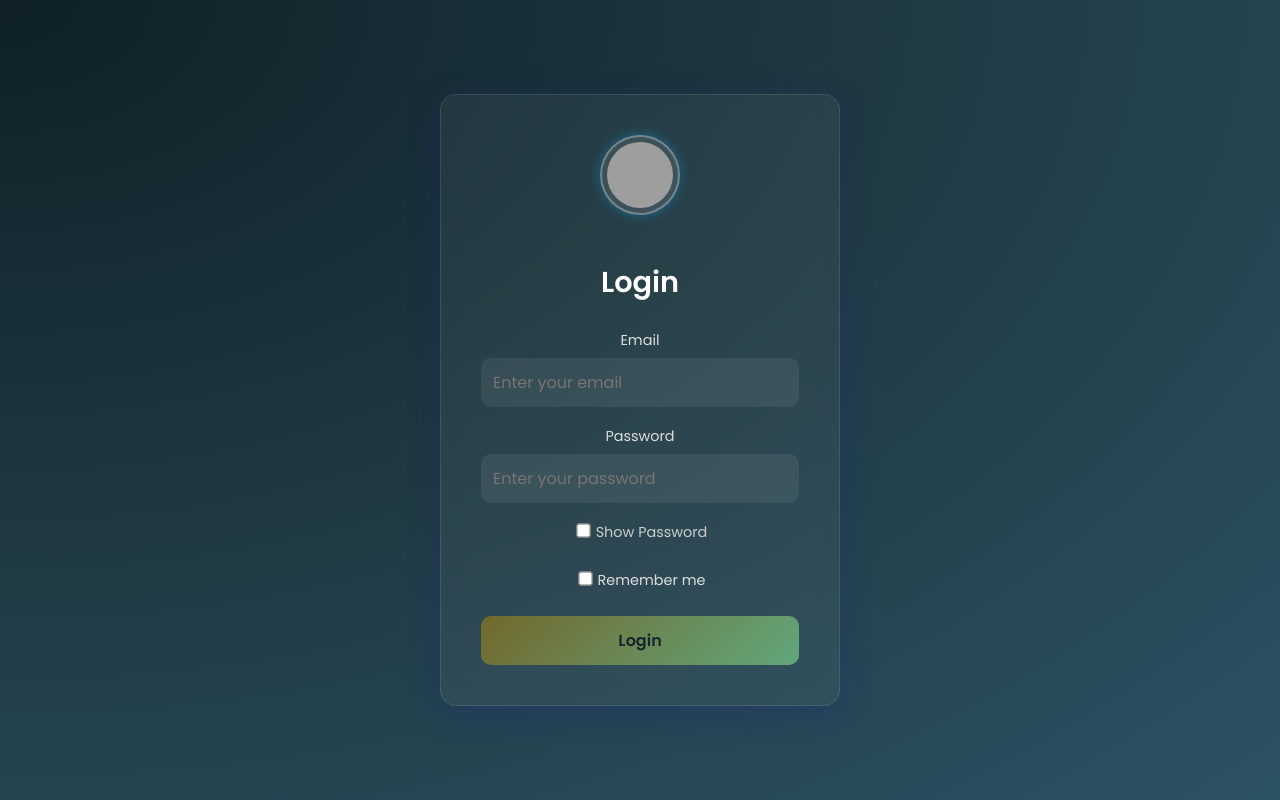
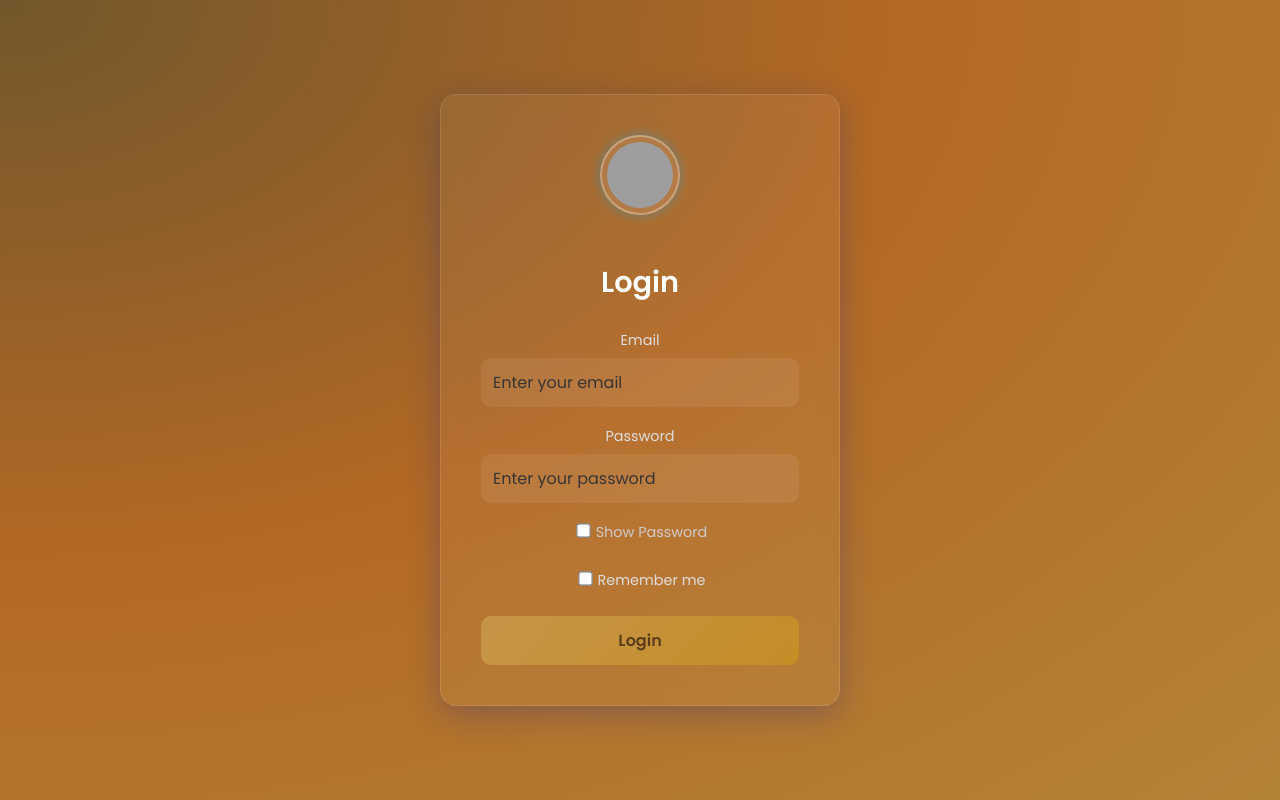
Before and after one commit to MackOfalda125/skill-based-badge-exam, a React (Create React App) app: page / in a window 1280 px wide. Built offline with nearby package versions, Linux system fonts and the light colour scheme; grey boxes are pictures that could not be loaded.

Commit message:
Update: styling and error handling
- updated error handling to show after submitting. (removed useEffect)
   - integrated the error handling on handleSubmit function

- updated styling
   - added form-input::placeholder
   - update submit button styling

```diff
--- a/src/views/login/login.css
+++ b/src/views/login/login.css
@@ -7,7 +7,7 @@
 body {
   margin: 0;
   font-family: 'Poppins', sans-serif;
-  background: radial-gradient(ellipse at top left, #0f2027, #203a43, #2c5364);
+  background: radial-gradient(ellipse at top left, #72572c, #b46924, #b38338);
   height: 100vh;
   display: flex;
   align-items: center;
@@ -73,6 +73,10 @@ label {
   transition: box-shadow 0.3s;
 }
 
+.form-input::placeholder {
+  color: #363636;
+}
+
 .form-input:focus {
   outline: none;
   box-shadow: 0 0 8px rgba(0, 170, 255, 0.8);
@@ -80,7 +84,7 @@ label {
 
 .submit-button {
   padding: 12px;
-  background: linear-gradient(135deg, #b88908, #92fe9d);
+  background: linear-gradient(135deg, #d3b45f, #d49e14);
   border: none;
   color: #000;
   border-radius: 10px;
--- a/src/views/login/login.js
+++ b/src/views/login/login.js
@@ -16,28 +16,26 @@ function Login() {
     return /^[^\s@]+@[^\s@]+\.[^\s@]+$/.test(email);
   }
 
-  useEffect(() => {
-    if (email && !validateEmail(email)) {
+function handleSubmit(e) {
+  e.preventDefault();
+
+  let hasError = false;
+
+  if (!email || !validateEmail(email)) {
     setEmailError("Please enter a valid email address.");
+    hasError = true;
   } else {
     setEmailError('');
   }
-  }, [email]);
 
-  useEffect(() => {
-    if (password && password.length < 6) {
+  if (!password || password.length < 6) {
     setPasswordError("Password must be at least 6 characters.");
+    hasError = true;
   } else {
     setPasswordError('');
   }
-  }, [password]);
 
-
-
-  function handleSubmit(e) {
-    e.preventDefault();
-
-    if (emailError || passwordError || !email || !password) return;
+  if (hasError) return;
 
   setIsSubmitting(true);
 
```
Lines whose indentation alone changed are shown as unchanged.
